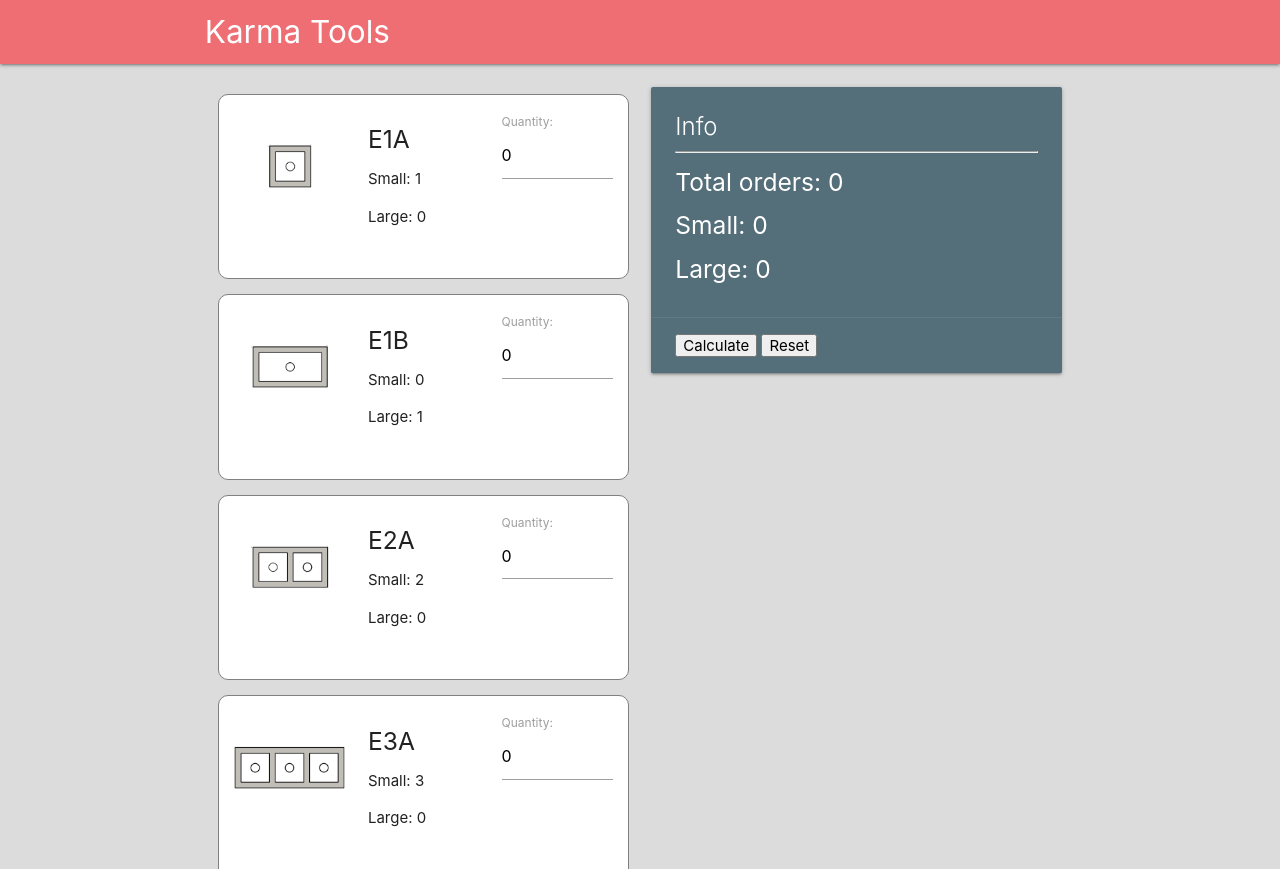
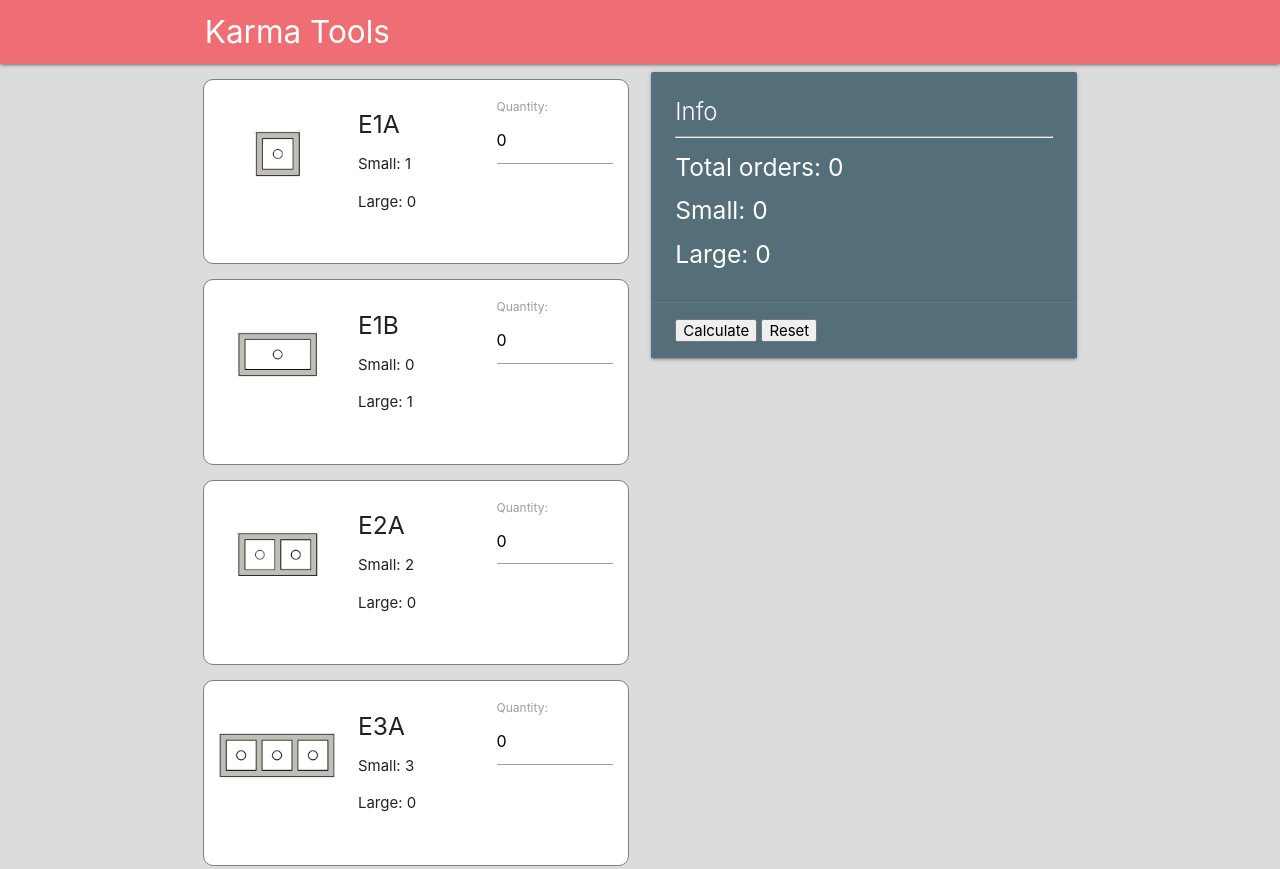
Before and after one commit to sahandbabali/Karmatools, a plain HTML site: page index.html in a window 1280 px wide. Shown: the top 869 px of the page. Drawn offline with nearby package versions, Linux system fonts and the light colour scheme.

Commit message:
Update style.css

```diff
--- a/style.css
+++ b/style.css
@@ -15,9 +15,7 @@
 .productpic {
       width: 8rem;
 }
-.main {
-      padding: 1rem;
-}
+
 
 body {
       background-color: #DCDCDC;
```
